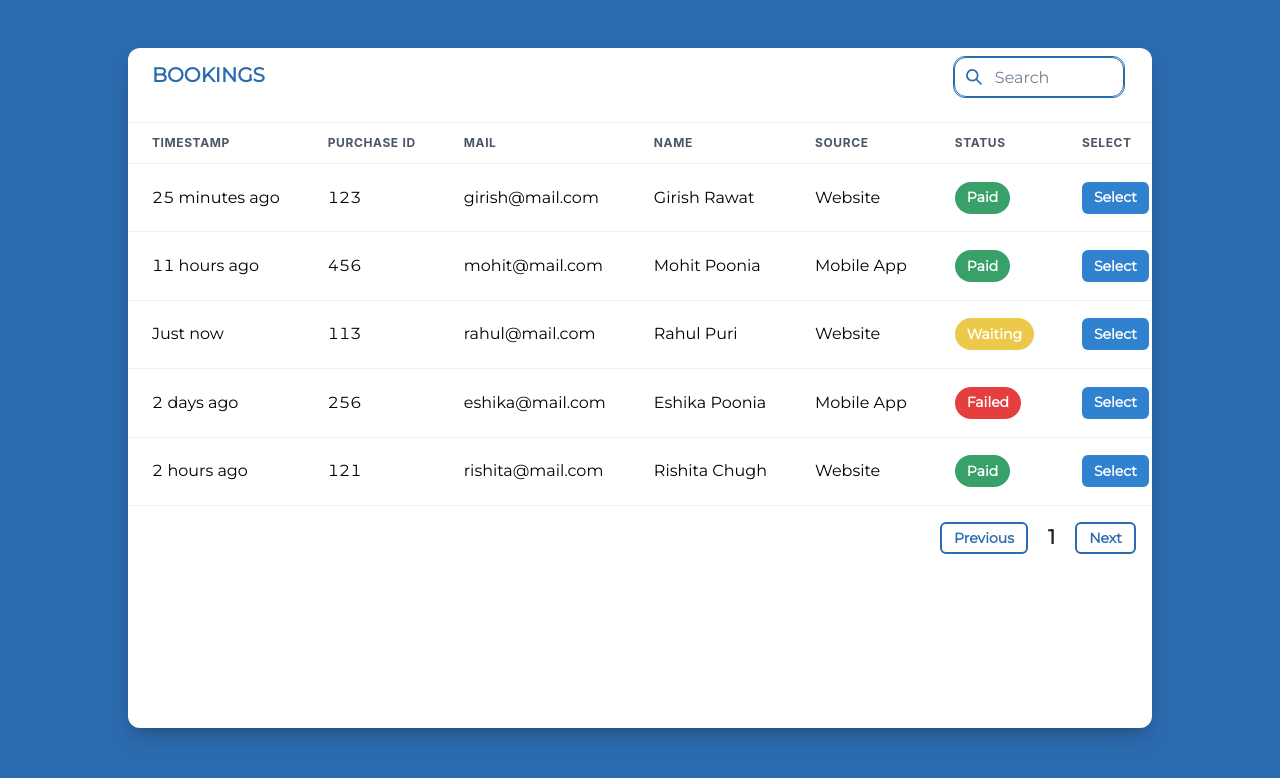
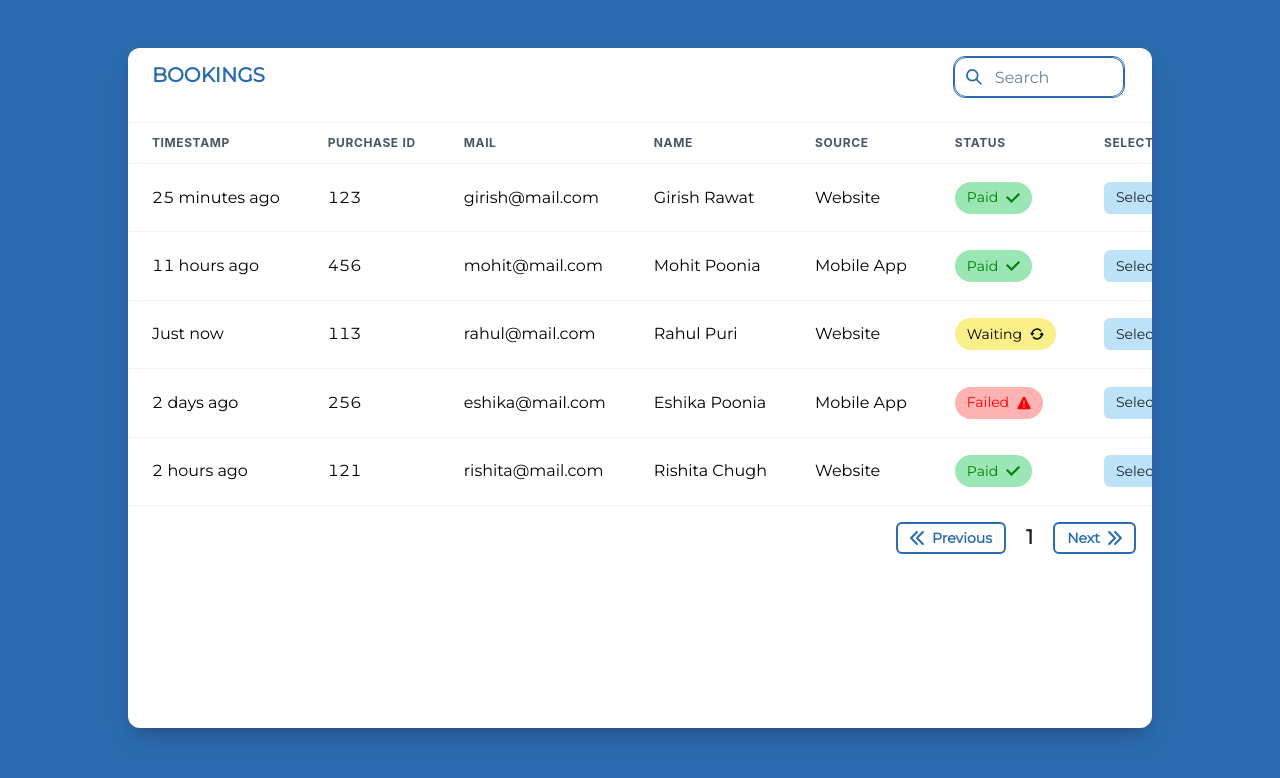
Before and after one commit to Ishu070303/Project-datatable, a Next.js app: page / in a window 1280 px wide. Shown: the top 778 px of the page. Built offline with nearby package versions, Linux system fonts and the light colour scheme.

Commit message:
add icons in button

```diff
--- a/app/DataTable.tsx
+++ b/app/DataTable.tsx
@@ -1,8 +1,9 @@
 "use client";
 import { Table, Thead, Tbody, Tr, Th, Td, TableContainer} from "@chakra-ui/table";
 import { Box, Flex, Input, InputGroup, InputLeftElement, Spacer, Text, Button } from "@chakra-ui/react";
-import { SearchIcon } from "@chakra-ui/icons";
+import { SearchIcon, ArrowRightIcon, ArrowLeftIcon, WarningTwoIcon, CheckIcon, RepeatIcon } from "@chakra-ui/icons";
 import { useState } from "react";
+import { Paid } from "@mui/icons-material";
 
 interface DataTableProps {
   headers: string[];
@@ -117,15 +118,16 @@ const DataTable: React.FC<DataTableProps> = ({ headers, rows, caption, sortable,
                 <Td key={cellIndex} className="td">
                   {headers[cellIndex] == "STATUS" ? (
                     <Button
-                    color="White"
-                    colorScheme={cell === "Paid" ? "green" : cell === "Failed"? "red" : "yellow"}
+                    style={{backgroundColor: `${cell === "Paid" ? "#9AE6B4" : cell == "Failed" ? "#FEB2B2" : "#FAF089" }` , fontWeight : "500"}}
+                    color={cell === "Paid" ? "green" : cell === "Failed"? "red" : "black"}
                     size="sm"
                     borderRadius="3xl"
+                    rightIcon={cell == "Paid" ? <CheckIcon /> : cell === "Failed" ? <WarningTwoIcon /> : <RepeatIcon />}
                     >
                       {cell}
                     </Button>
                   ) : headers[cellIndex] === "SELECT" ? (
-                    <Button colorScheme="blue" size="sm" borderRadius="md">
+                    <Button style={{ backgroundColor: '#BEE3F8', fontWeight: '300'}} size="sm" borderRadius="md">
                       {cell}
                     </Button>
                   ) : (
@@ -143,6 +145,7 @@ const DataTable: React.FC<DataTableProps> = ({ headers, rows, caption, sortable,
           <Button
           size="sm"
           color="blue.600"
+          leftIcon={<ArrowLeftIcon />}
           style={{ border: "2px solid #2B6CB0", backgroundColor: 'white'}}
           onClick={() => setCurrentPage((prev) => Math.max(prev-1, 1))}
           disabled={currentPage == 1}
@@ -152,6 +155,7 @@ const DataTable: React.FC<DataTableProps> = ({ headers, rows, caption, sortable,
           <Text className="typo" mx={5}>{currentPage}</Text>
           <Button
           size="sm"
+          rightIcon={<ArrowRightIcon/>}
           color="blue.600"
           style={{ border: "2px solid #2B6CB0", backgroundColor: 'white'}}
           onClick={() =>
```
